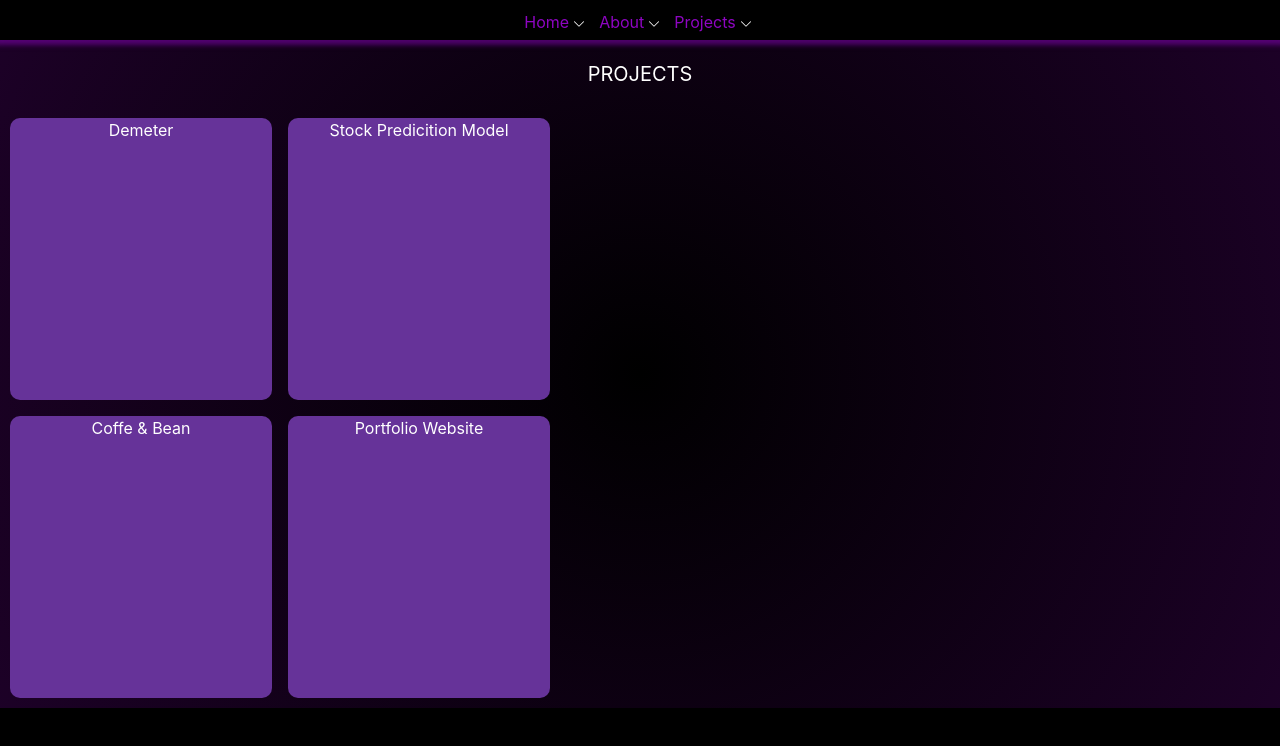
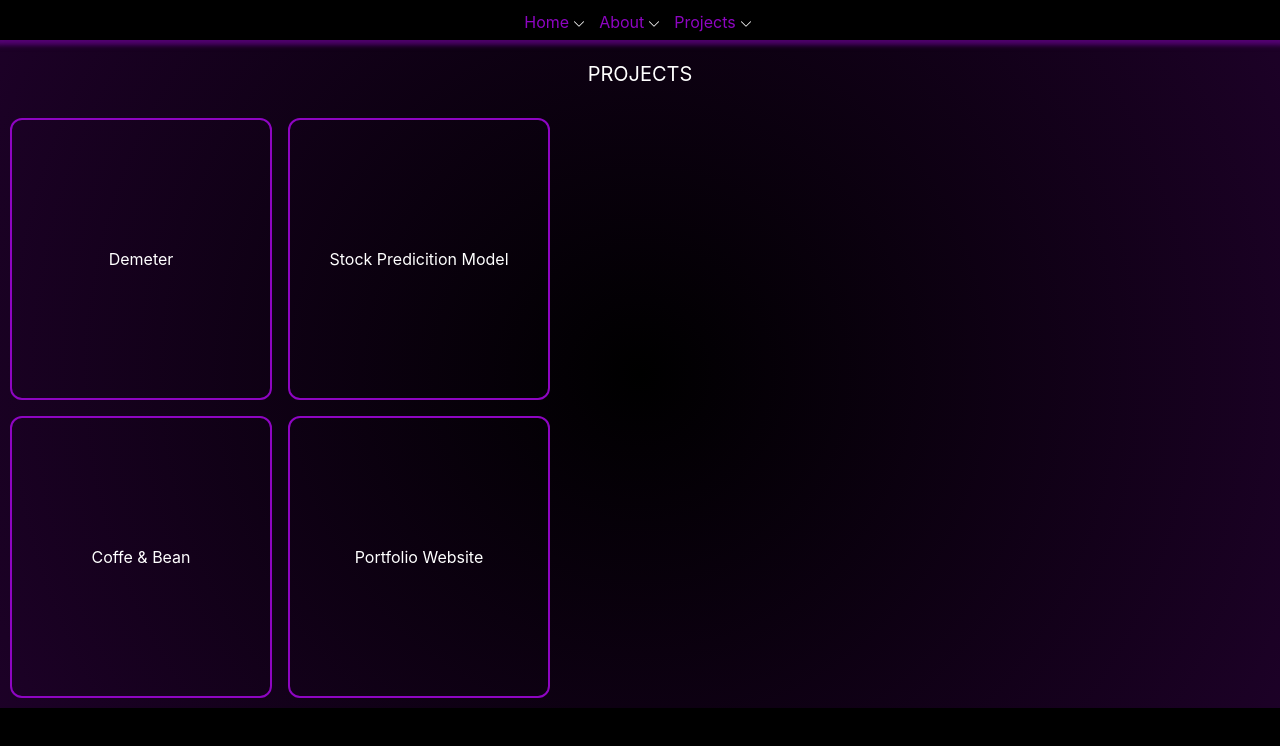
Before and after one commit to patteg21/websiteV3, a React (Create React App) app in the folder websitev3/: page /projects in a window 1280 px wide. Shown: the top 746 px of the page. Built offline with nearby package versions, Linux system fonts and the light colour scheme.

Commit message:
working on project items

```diff
--- a/websitev3/src/Projects/ProjectDisplay.js
+++ b/websitev3/src/Projects/ProjectDisplay.js
@@ -1,5 +1,5 @@
 import React, { useState } from "react";
-import { useSpring, animated } from "react-spring";
+import { useSpring, animated, config } from "react-spring";
 
 export default function ProjectDisplay({title}){
     const[showInfo,setShowInfo] = useState(false)
@@ -16,7 +16,10 @@ export default function ProjectDisplay({title}){
         maxHeight: showInfo ? '100%' : '0%',
         opacity: showInfo ? 1 : 0,
         display: showInfo ? 'block' : 'none',
-        transform: showInfo ? 'translateY(0%)' : 'translateY(100%)',
+        config: {
+            duration: 500, // Set the duration of the animation in milliseconds (e.g., 500ms)
+            ...config.default, // You can use other properties from the config object if needed
+          },
     });
 
     return(
@@ -26,7 +29,7 @@ export default function ProjectDisplay({title}){
             </div>
             {showInfo ?
             <animated.div style={scrollUp} className="ProjDesc">
-                <h1>Yo</h1>
+                <h1>{title}</h1>
             </animated.div>
             : <div></div>}
         </div>
--- a/websitev3/src/Projects/projects.css
+++ b/websitev3/src/Projects/projects.css
@@ -20,27 +20,34 @@
     text-align: center;
 
     padding: 5px;
-    background-color: rebeccapurple;
+    background-color: transparent;
+    border: 2px solid rgb(142, 5, 194);
     min-width: 250px;
-    border-radius: 10px;
+    border-radius: 12px;
 }
 
-.ProjShow{
+.ProjShow {
     position: absolute;
     top: 0;
     left: 0;
     text-align: center;
+    display: flex;
+    justify-content: center;
+    align-items: center;
     width: 100%;
+    height: 100%;
 }
 
 .ProjDesc{
-    margin: 0;
     border-radius: 10px;
-    background-color: red;
-    width: 100%;
-    height: 100%;
     position: absolute;
     top: 0;
     left: 0;
-    transition: height 0.3s ease;
+    text-align: center;
+    display: flex;
+    justify-content: center;
+    align-items: center;
+    width: 100%;
+    height: 100%;
+    background-color: red;
 }
```
